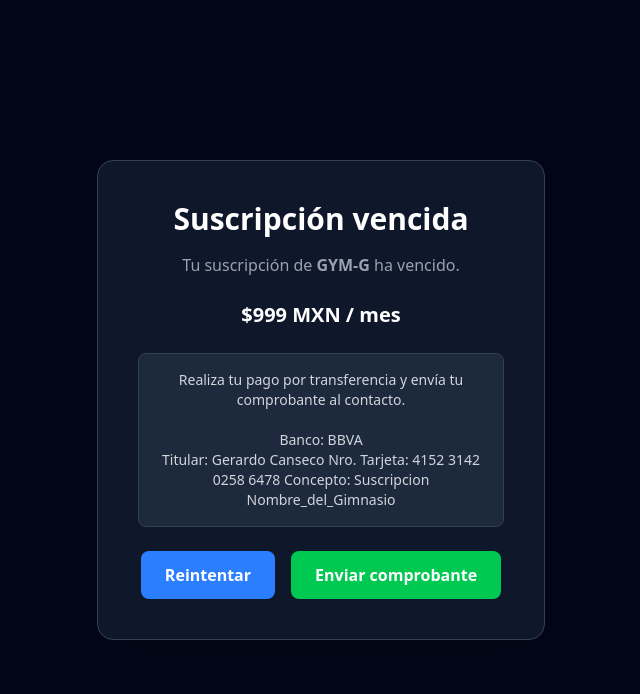
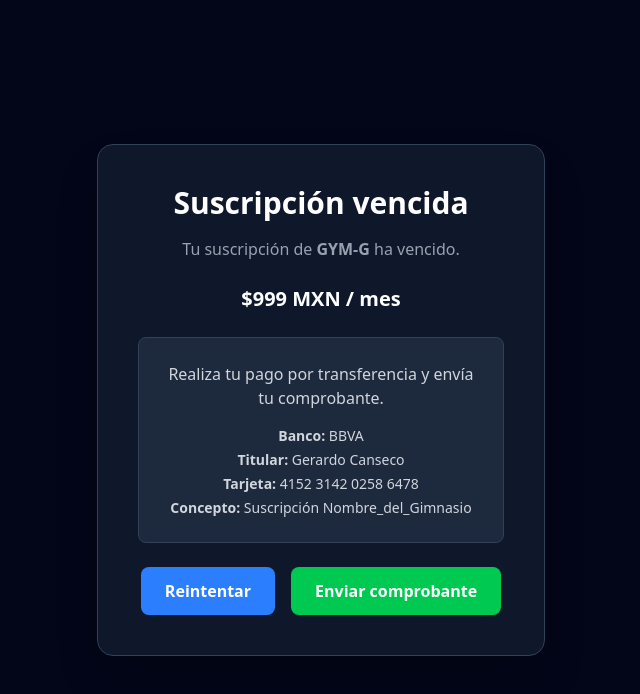
Before and after one commit to gerardofagoaga19/gym-g, a Next.js app: page /subscription-expired in a window 1280 px wide. Shown: the top 694 px of the page, without its empty margins (319-959 px from the left). Built offline with nearby package versions, Linux system fonts and the light colour scheme.

Commit message:
mejorar diseño pago

```diff
--- a/app/subscription-expired/page.tsx
+++ b/app/subscription-expired/page.tsx
@@ -27,17 +27,18 @@ export default function SubscriptionExpired() {
                     $999 MXN / mes
                 </p>
 
-        <div className="bg-slate-800 border border-slate-700 rounded-lg p-4 text-sm text-gray-300 mb-6">
+                <div className="bg-slate-800 border border-slate-700 rounded-lg p-6 text-gray-300 mb-6 text-center">
 
-          Realiza tu pago por transferencia y envía tu comprobante al contacto.
+                    <p className="mb-4">
+                        Realiza tu pago por transferencia y envía tu comprobante.
+                    </p>
 
-          <br /><br />
-
-          Banco: BBVA <br />
-          Titular: Gerardo Canseco
-          Nro. Tarjeta: 4152 3142 0258 6478
-          Concepto: Suscripcion Nombre_del_Gimnasio
-
+                    <div className="space-y-1 text-sm">
+                        <p><strong>Banco:</strong> BBVA</p>
+                        <p><strong>Titular:</strong> Gerardo Canseco</p>
+                        <p><strong>Tarjeta:</strong> 4152 3142 0258 6478</p>
+                        <p><strong>Concepto:</strong> Suscripción Nombre_del_Gimnasio</p>
+                    </div>
 
                 </div>
 
```
Lines whose indentation alone changed are shown as unchanged.
